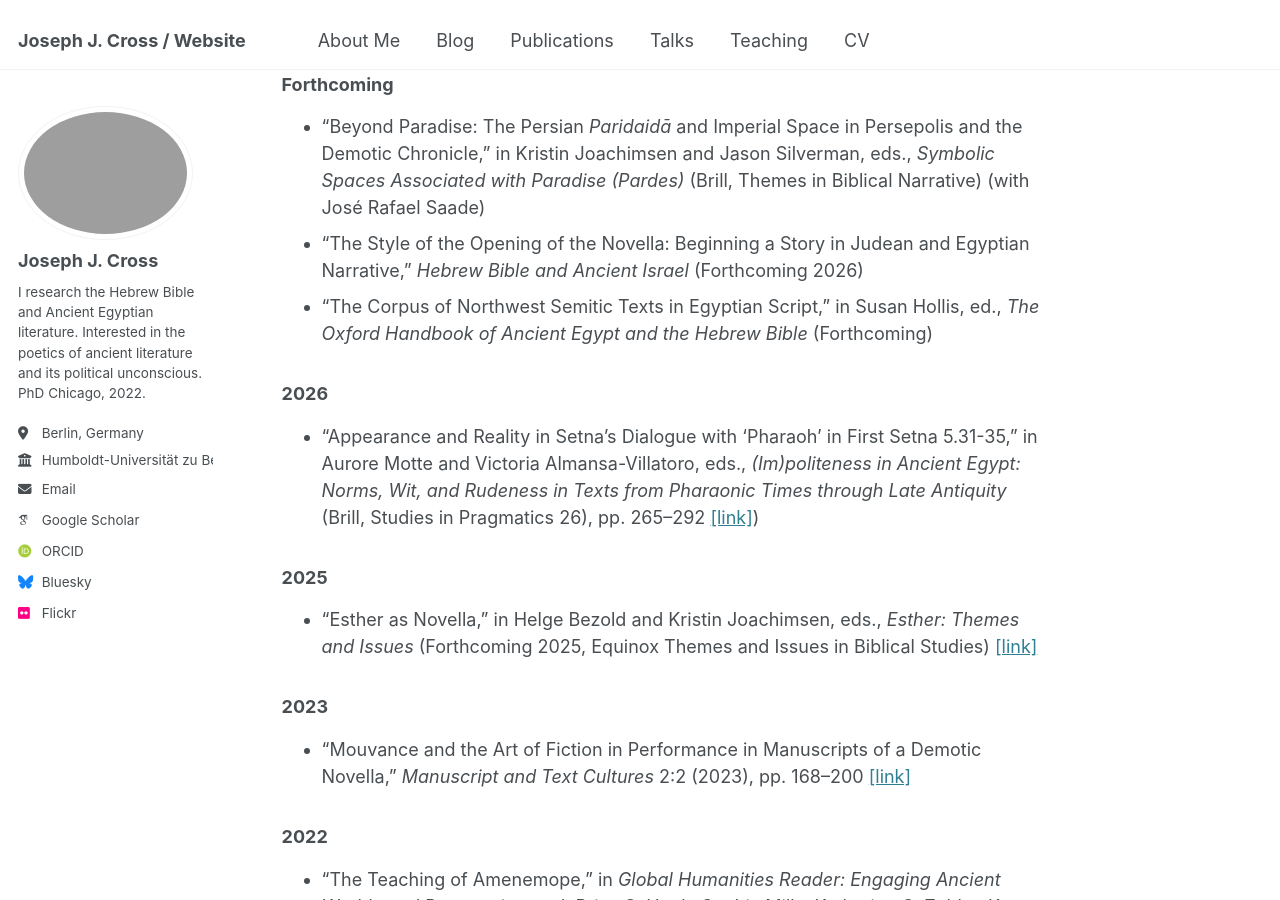
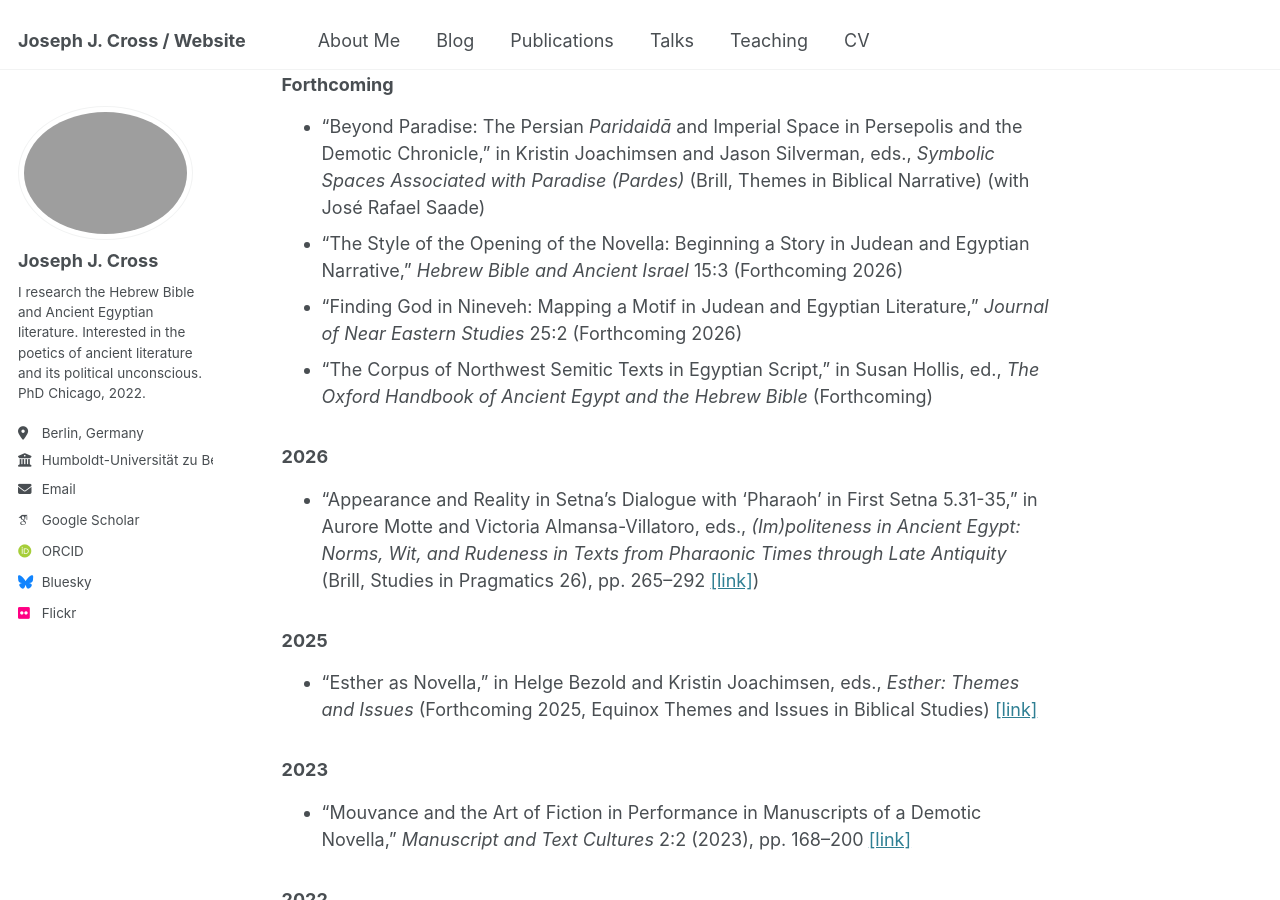
Before and after one commit to josephjcross/josephjcross.github.io, a Jekyll site: the page built from _publications/publications.md, in a window 1280 px wide and 900 px high, scrolled down 745 px. Built offline with Jekyll 4.4.1, drawn with Linux system fonts in a browser that asks for light colours; some web fonts are replaced.

Commit message:
Update publications.md

```diff
--- a/_publications/publications.md
+++ b/_publications/publications.md
@@ -20,7 +20,8 @@ author_profile: true
 ### Forthcoming
 
 * “Beyond Paradise: The Persian *Paridaidā* and Imperial Space in Persepolis and the Demotic Chronicle,” in Kristin Joachimsen and Jason Silverman, eds., *Symbolic Spaces Associated with Paradise (Pardes)* (Brill, Themes in Biblical Narrative) (with José Rafael Saade)
-* “The Style of the Opening of the Novella: Beginning a Story in Judean and Egyptian Narrative,” *Hebrew Bible and Ancient Israel* (Forthcoming 2026)
+* “The Style of the Opening of the Novella: Beginning a Story in Judean and Egyptian Narrative,” *Hebrew Bible and Ancient Israel* 15:3 (Forthcoming 2026)
+* “Finding God in Nineveh: Mapping a Motif in Judean and Egyptian Literature,” *Journal of Near Eastern Studies* 25:2 (Forthcoming 2026)
 * “The Corpus of Northwest Semitic Texts in Egyptian Script,” in Susan Hollis, ed., *The Oxford Handbook of Ancient Egypt and the Hebrew Bible* (Forthcoming)
 
 ### 2026
```
